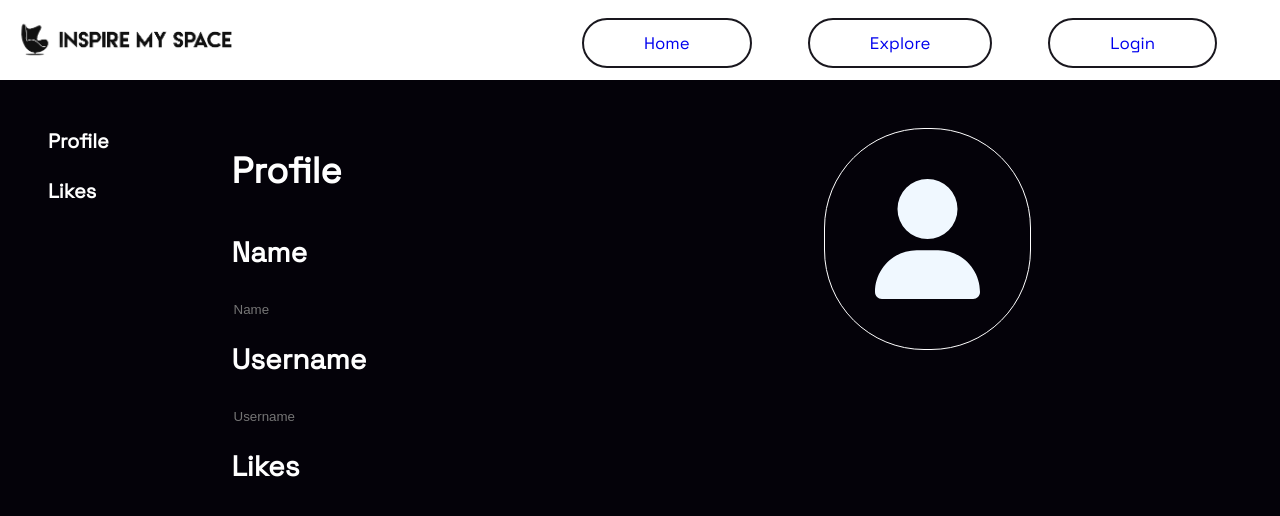
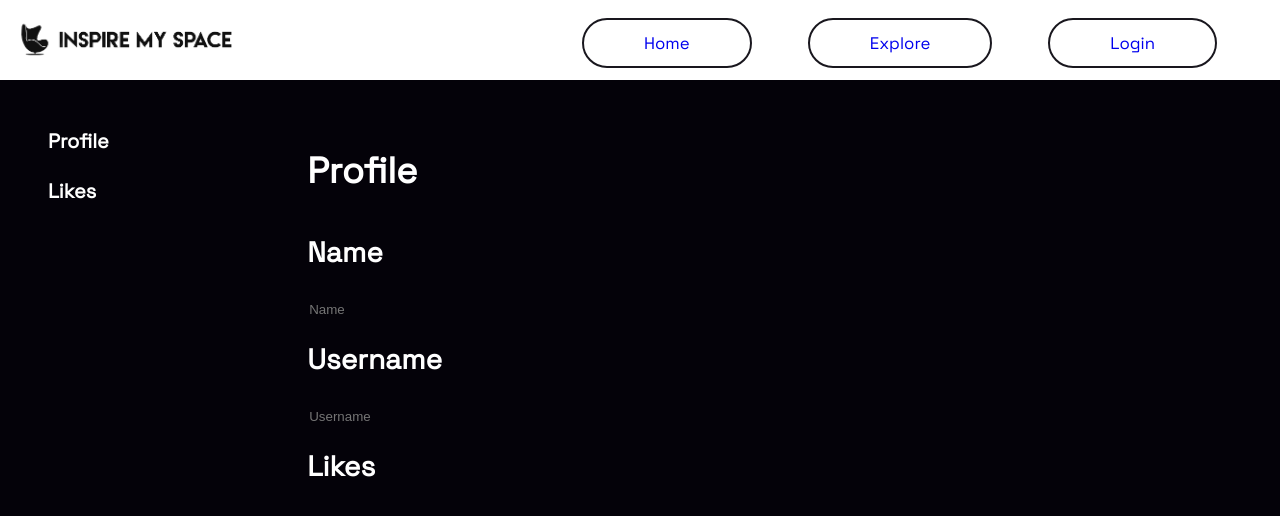
Before and after one commit to eduzgun/interior-client, a React (Vite) app: page /profile in a window 1280 px wide. Shown: the top 516 px of the page. Built offline with nearby package versions, Linux system fonts and the light colour scheme.

Commit message:
edit profile page

```diff
--- a/src/pages/ProfilePage/index.jsx
+++ b/src/pages/ProfilePage/index.jsx
@@ -22,9 +22,9 @@ const Profile = () => {
           <h3 id='likes' role='heading4'>Likes</h3>
 
         </div>
-        <div role='profile-icon' id='profile-icon-container'>
+        {/* <div role='profile-icon' id='profile-icon-container'>
           <FontAwesomeIcon id='profile-icon'  icon={faUser} />
-        </div>
+        </div> */}
 
       </div>
     </>
```
